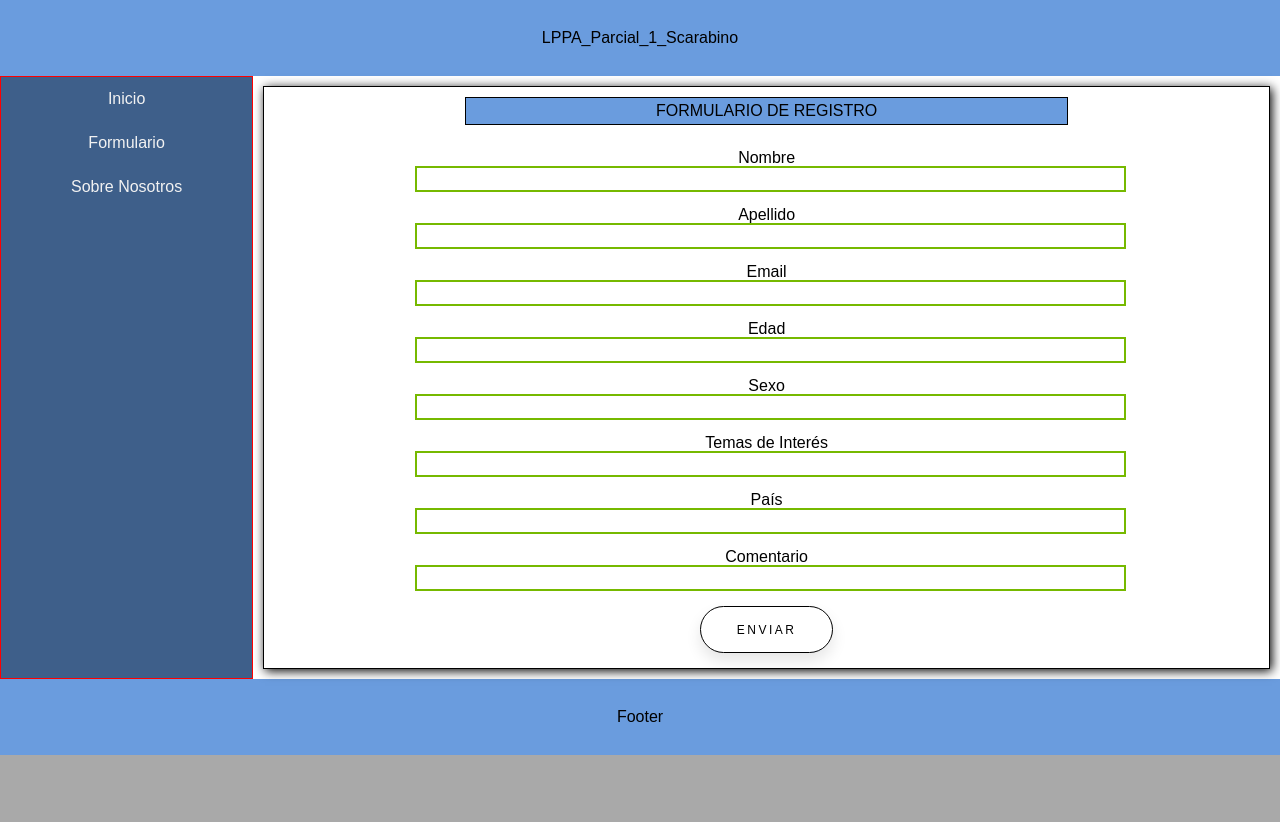
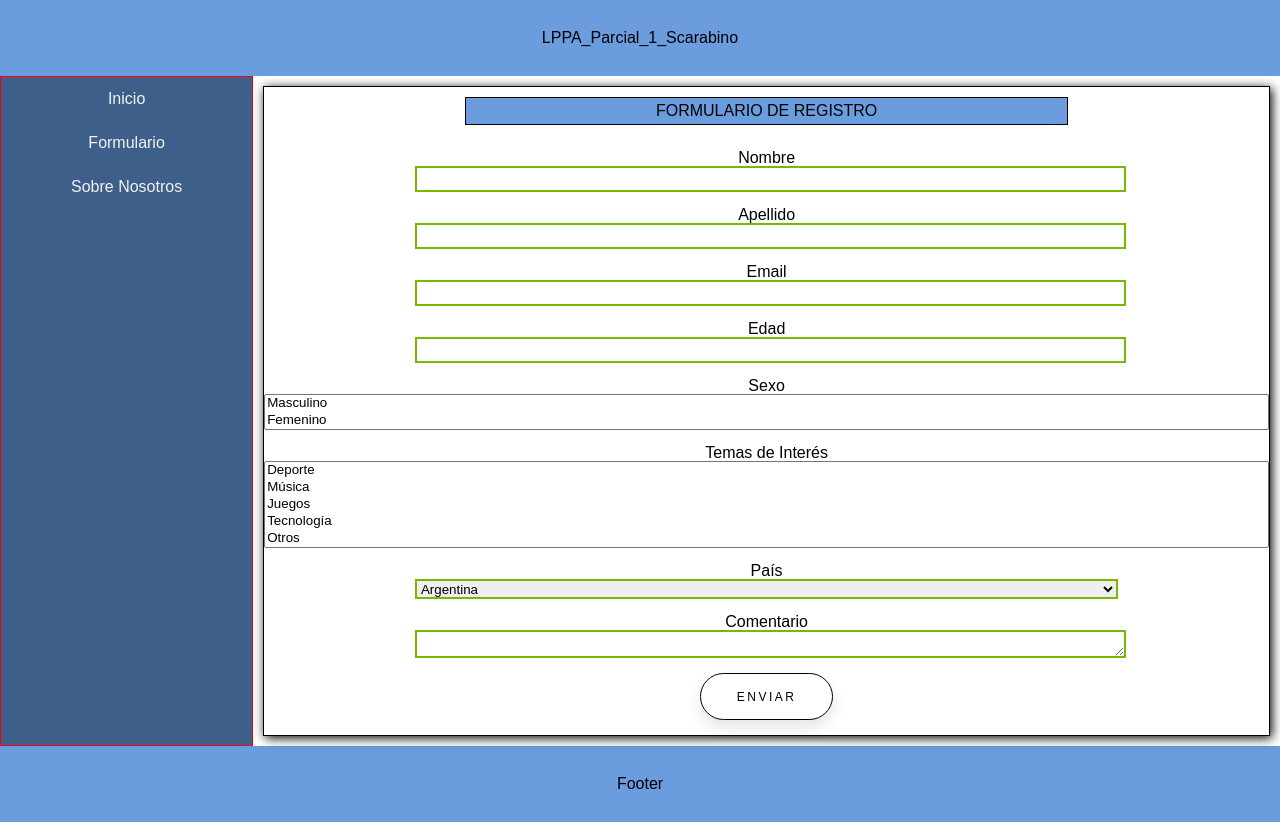
Before and after one commit to matescarabino/LPPA_Parcial_1_Scarabino, a plain HTML site: page index.html in a window 1280 px wide. Before the commit the page ends 800 px from the top, so only its background shows below. Drawn offline with Linux system fonts and the light colour scheme.

Commit message:
Update index.html

```diff
--- a/index.html
+++ b/index.html
@@ -40,27 +40,41 @@
 
                 <div class="card__campo">
                     <label class= "card__campo__label" for="Edad">Edad</label>
-                    <input class= "card__campo__input" type="text" id="edadInput">
+                    <input class= "card__campo__input" type="number" id="edadInput">
                 </div>
 
                 <div class="card__campo">
                     <label class= "card__campo__label" for="Sexo">Sexo</label>
-                    <input class= "card__campo__input" type="text" id="sexoInput">
+                    <select name="sexo" id="sexoInput" size="2">
+                           <option value="masculino">Masculino</option>
+                           <option value="femenino">Femenino</option>
+                    </select>
                 </div>
 
                 <div class="card__campo">
                     <label class= "card__campo__label" for="temas_de_interes">Temas de Interés</label>
-                    <input class= "card__campo__input" type="text" id="temas_de_interesInput">
+                    <select  id="temas_de_interesInput" size="5" multiple>
+                           <option value="deporte">Deporte</option>
+                           <option value="musica">Música</option>
+                           <option value="juegos">Juegos</option>
+                           <option value="tecnologia">Tecnología</option>
+                           <option value="otros">Otros</option>
+                    </select>
                 </div>
 
                 <div class="card__campo">
                     <label class= "card__campo__label" for="Pais">País</label>
-                    <input class= "card__campo__input" type="text" id="paisInput">
+                    <select class= "card__campo__input" id="paisInput">
+                        <option value="argentina">Argentina</option>
+                        <option value="chile">Chile</option>
+                        <option value="brasil">Brasil</option>
+                        <option value="uruguay">Uruguay</option>
+                    </select>
                 </div>
 
                 <div class="card__campo">
                     <label class= "card__campo__label" for="comentario">Comentario</label>
-                    <input class= "card__campo__input" type="text" id="comentarioInput">
+                    <textarea class= "card__campo__input" type="text" id="comentarioInput"></textarea>
                 </div>
 
                 <div class="card__button">
```
